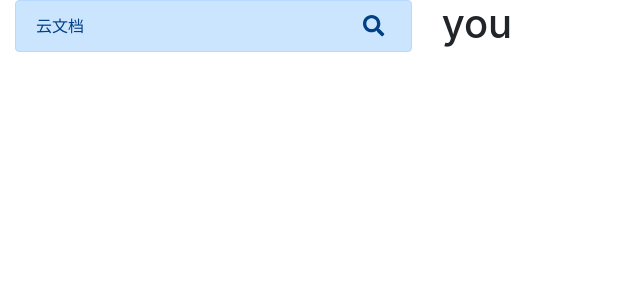
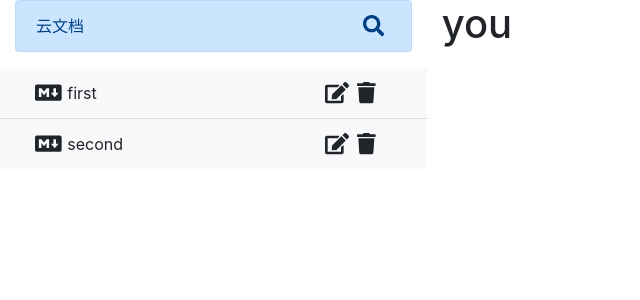
Before and after one commit to afetmin/cloud-md, a React (Create React App) app: page / in a window 1280 px wide. Shown: the top 300 px of the page, without its empty margins (0-640 px from the left). Built offline with nearby package versions, Linux system fonts and the light colour scheme.

Commit message:
filelist

```diff
--- a/package.json
+++ b/package.json
@@ -5,6 +5,7 @@
   "private": true,
   "dependencies": {
     "@fortawesome/fontawesome-svg-core": "^1.2.35",
+    "@fortawesome/free-brands-svg-icons": "^5.15.3",
     "@fortawesome/free-solid-svg-icons": "^5.15.3",
     "@fortawesome/react-fontawesome": "^0.1.14",
     "@testing-library/jest-dom": "^5.11.4",
--- a/src/App.js
+++ b/src/App.js
@@ -1,6 +1,8 @@
 import "./App.css"
 import "bootstrap/dist/css/bootstrap.min.css"
-import FileSearch from "./components/FileSearch/FileSearch"
+import FileSearch from "./components/FileSearch"
+import FileList from "./components/FileList"
+
 function App() {
   return (
     <div className="App container-fluid">
@@ -12,6 +14,7 @@
               console.log(value)
             }}
           />
+          <FileList />
         </div>
         <div className="col-8 right-panel">
           <h1>you</h1>
--- /dev/null
+++ b/src/components/FileList.js
@@ -0,0 +1,52 @@
+import React, { useEffect, useRef, useState } from "react"
+import { FontAwesomeIcon } from "@fortawesome/react-fontawesome"
+import { faEdit, faTrash } from "@fortawesome/free-solid-svg-icons"
+import { faMarkdown } from "@fortawesome/free-brands-svg-icons"
+import PropTypes from "prop-types"
+
+const FileList = ({ files, onFileClick, onSaveEdit, onFileDelete }) => {
+  return (
+    <ul className="list-group list-group-flush file-list">
+      {files.map((file) => {
+        return (
+          <li
+            className="row list-group-item bg-light d-flex align-items-center"
+            key={file.id}
+          >
+            <span className="col-1">
+              <FontAwesomeIcon size="lg" icon={faMarkdown} />
+            </span>
+            <span className="col-8">{file.title}</span>
+            <button type="button" className="icon-btn col-1" onClick={() => {}}>
+              <FontAwesomeIcon title="编辑" size="lg" icon={faEdit} />
+            </button>
+            <button type="button" className="icon-btn col-1" onClick={() => {}}>
+              <FontAwesomeIcon title="删除" size="lg" icon={faTrash} />
+            </button>
+          </li>
+        )
+      })}
+    </ul>
+  )
+}
+
+FileList.propTypes = {
+  files: PropTypes.array,
+}
+
+FileList.defaultProps = {
+  files: [
+    {
+      id: 1,
+      title: "first",
+      body: "first content",
+    },
+    {
+      id: 2,
+      title: "second",
+      body: "second content",
+    },
+  ],
+}
+
+export default FileList
--- a/src/components/FileSearch/FileSearch.js
+++ b/src/components/FileSearch.js
@@ -1,6 +1,7 @@
 import React, { useEffect, useRef, useState } from "react"
 import { FontAwesomeIcon } from "@fortawesome/react-fontawesome"
 import { faSearch, faTimes } from "@fortawesome/free-solid-svg-icons"
+import PropTypes from "prop-types"
 
 const FileSearch = ({ title, onFileSearch }) => {
   const [inputActive, setinputActive] = useState(false)
@@ -66,4 +67,12 @@
   )
 }
 
+FileSearch.propTypes = {
+  title: PropTypes.string,
+  onFileSearch: PropTypes.func.isRequired,
+}
+
+FileSearch.defaultProps = {
+  title: "我的云文档",
+}
 export default FileSearch
```
Also changed, not shown: 1 other file (tests, documents, lock files or other folders).
